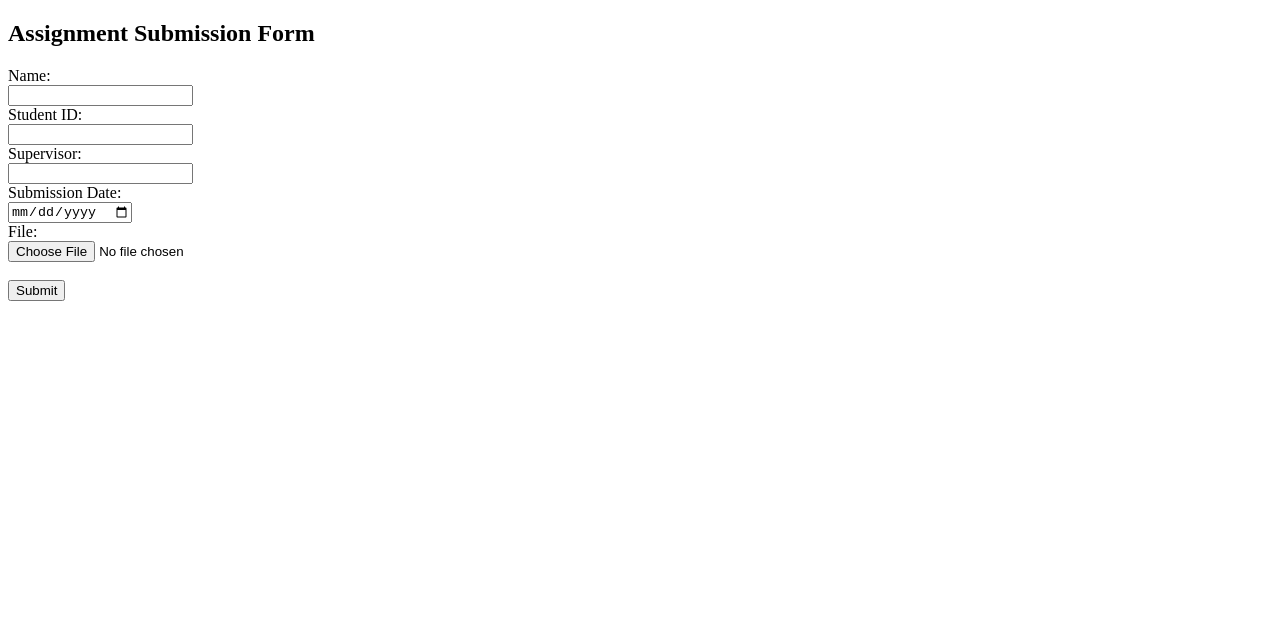
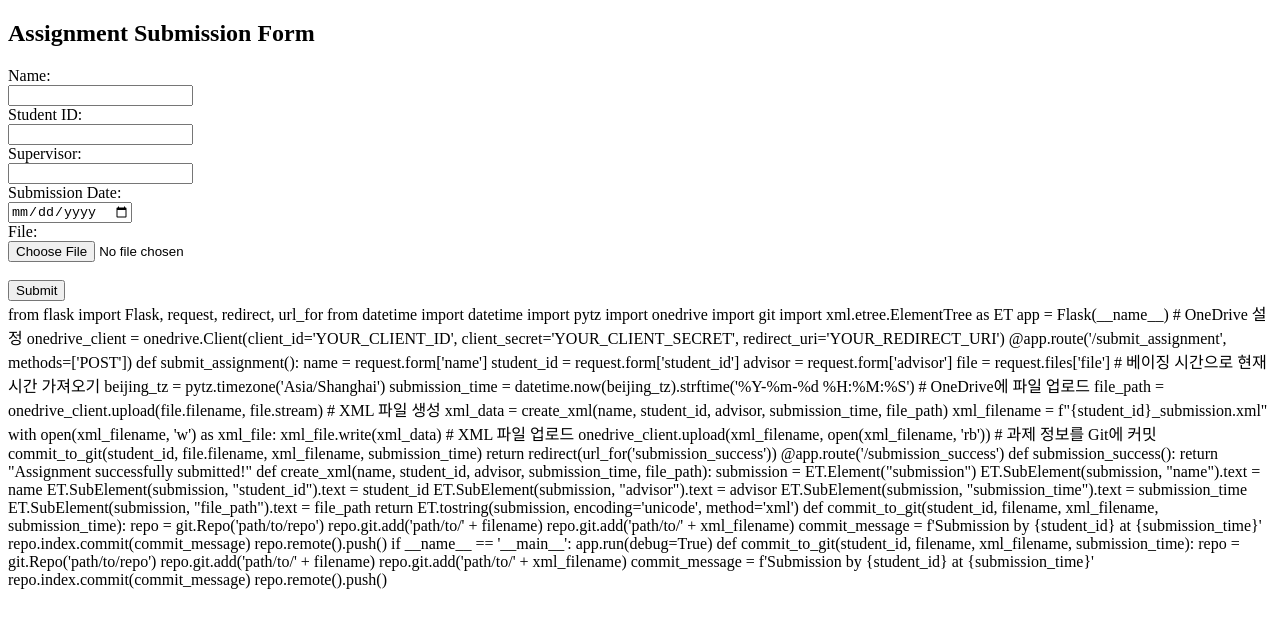
Before and after one commit to SeungwooJe/SeungwooJe.github.io, a plain HTML site: page index.html in a window 1280 px wide. Drawn offline with Linux system fonts and the light colour scheme.

Commit message:
Update index.html

```diff
--- a/index.html
+++ b/index.html
@@ -18,5 +18,80 @@
         <input type="file" id="file" name="file" required><br><br>
         <input type="submit" value="Submit">
     </form>
+    <py-script>
+from flask import Flask, request, redirect, url_for
+from datetime import datetime
+import pytz
+import onedrive
+import git
+import xml.etree.ElementTree as ET
+
+app = Flask(__name__)
+
+# OneDrive 설정
+onedrive_client = onedrive.Client(client_id='YOUR_CLIENT_ID', client_secret='YOUR_CLIENT_SECRET', redirect_uri='YOUR_REDIRECT_URI')
+
+@app.route('/submit_assignment', methods=['POST'])
+def submit_assignment():
+    name = request.form['name']
+    student_id = request.form['student_id']
+    advisor = request.form['advisor']
+    file = request.files['file']
+
+    # 베이징 시간으로 현재 시간 가져오기
+    beijing_tz = pytz.timezone('Asia/Shanghai')
+    submission_time = datetime.now(beijing_tz).strftime('%Y-%m-%d %H:%M:%S')
+
+    # OneDrive에 파일 업로드
+    file_path = onedrive_client.upload(file.filename, file.stream)
+
+    # XML 파일 생성
+    xml_data = create_xml(name, student_id, advisor, submission_time, file_path)
+    xml_filename = f"{student_id}_submission.xml"
+    with open(xml_filename, 'w') as xml_file:
+        xml_file.write(xml_data)
+
+    # XML 파일 업로드
+    onedrive_client.upload(xml_filename, open(xml_filename, 'rb'))
+
+    # 과제 정보를 Git에 커밋
+    commit_to_git(student_id, file.filename, xml_filename, submission_time)
+
+    return redirect(url_for('submission_success'))
+
+@app.route('/submission_success')
+def submission_success():
+    return "Assignment successfully submitted!"
+
+def create_xml(name, student_id, advisor, submission_time, file_path):
+    submission = ET.Element("submission")
+    ET.SubElement(submission, "name").text = name
+    ET.SubElement(submission, "student_id").text = student_id
+    ET.SubElement(submission, "advisor").text = advisor
+    ET.SubElement(submission, "submission_time").text = submission_time
+    ET.SubElement(submission, "file_path").text = file_path
+
+    return ET.tostring(submission, encoding='unicode', method='xml')
+
+def commit_to_git(student_id, filename, xml_filename, submission_time):
+    repo = git.Repo('path/to/repo')
+    repo.git.add('path/to/' + filename)
+    repo.git.add('path/to/' + xml_filename)
+    commit_message = f'Submission by {student_id} at {submission_time}'
+    repo.index.commit(commit_message)
+    repo.remote().push()
+
+if __name__ == '__main__':
+    app.run(debug=True)
+    </py-script>
+
+def commit_to_git(student_id, filename, xml_filename, submission_time):
+    repo = git.Repo('path/to/repo')
+    repo.git.add('path/to/' + filename)
+    repo.git.add('path/to/' + xml_filename)
+    commit_message = f'Submission by {student_id} at {submission_time}'
+    repo.index.commit(commit_message)
+    repo.remote().push()
+
 </body>
 </html>
```
